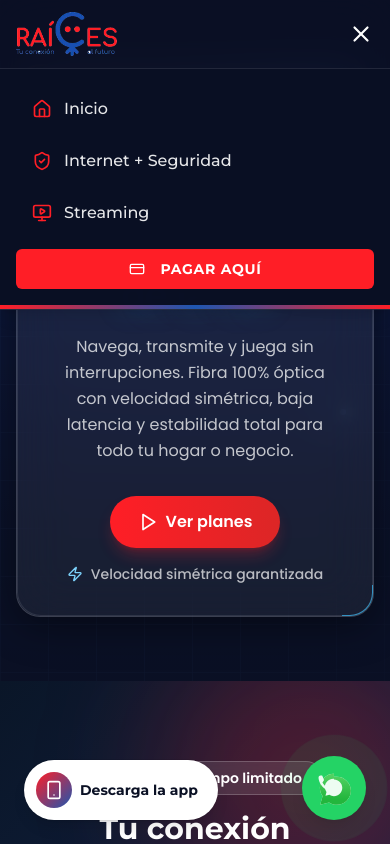
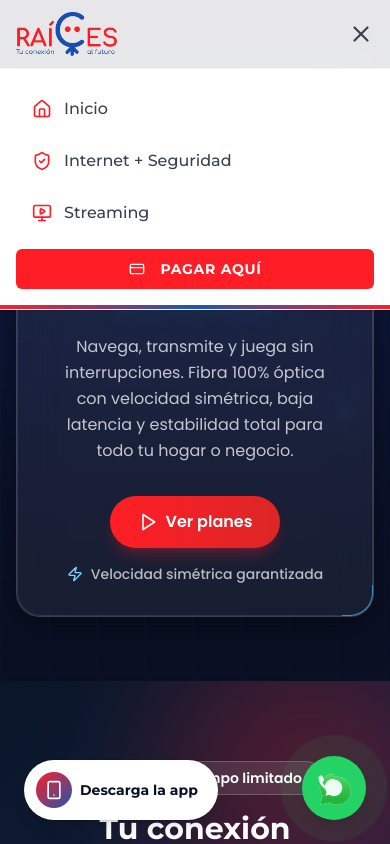
Before and after one commit to yeiider/raicesc2, a Next.js app: page / in a window 390 px wide. Both pictures are taken after a click on the button 361 px from the left and 34 px from the top of the page. Shown: the top 844 px of the page. Built offline with nearby package versions, Linux system fonts and the light colour scheme.

Commit message:
Restore white header background on scroll while keeping transparent float over hero

```diff
--- a/components/header.tsx
+++ b/components/header.tsx
@@ -28,7 +28,7 @@ export function Header() {
     <header
       className={`fixed inset-x-0 top-0 z-50 w-full transition-all duration-300 ${
         scrolled || isMenuOpen
-          ? "border-b border-white/10 bg-[#0a1024]/80 shadow-lg backdrop-blur-xl"
+          ? "border-b border-gray-100 bg-white/90 shadow-sm backdrop-blur-md"
           : "border-b border-transparent bg-transparent"
       }`}
     >
@@ -45,11 +45,13 @@ export function Header() {
               <Link
                 key={item.label}
                 href={item.href}
-                className="group relative flex items-center gap-2 rounded-full px-4 py-2 font-heading text-sm font-medium text-white/90 transition-colors hover:text-white"
+                className={`group relative flex items-center gap-2 rounded-full px-4 py-2 font-heading text-sm font-medium transition-colors ${
+                  scrolled ? "text-gray-700 hover:text-raicesBlue" : "text-white/90 hover:text-white"
+                }`}
               >
-                <Icon className="h-4 w-4 text-raicesRed transition-colors group-hover:text-sky-300" />
+                <Icon className="h-4 w-4 text-raicesRed transition-colors group-hover:text-raicesBlue" />
                 <span className="tracking-wide">{item.label}</span>
-                <span className="absolute inset-x-4 -bottom-0.5 h-0.5 origin-left scale-x-0 rounded-full bg-gradient-to-r from-raicesRed to-sky-400 transition-transform duration-300 group-hover:scale-x-100" />
+                <span className="absolute inset-x-4 -bottom-0.5 h-0.5 origin-left scale-x-0 rounded-full bg-gradient-to-r from-raicesRed to-raicesBlue transition-transform duration-300 group-hover:scale-x-100" />
               </Link>
             )
           })}
@@ -67,7 +69,7 @@ export function Header() {
 
         {/* Mobile Menu Button */}
         <button
-          className="text-white lg:hidden"
+          className={`lg:hidden ${scrolled || isMenuOpen ? "text-gray-700" : "text-white"}`}
           onClick={() => setIsMenuOpen(!isMenuOpen)}
           aria-label={isMenuOpen ? "Cerrar menú" : "Abrir menú"}
         >
@@ -83,7 +85,7 @@ export function Header() {
             animate={{ height: "auto", opacity: 1 }}
             exit={{ height: 0, opacity: 0 }}
             transition={{ duration: 0.3, ease: "easeInOut" }}
-            className="overflow-hidden border-t border-white/10 bg-[#0a1024]/95 backdrop-blur-xl lg:hidden"
+            className="overflow-hidden border-t border-gray-100 bg-white backdrop-blur-xl lg:hidden"
           >
             <div className="container mx-auto flex flex-col gap-1 px-4 py-4">
               {navItems.map((item, index) => {
@@ -97,7 +99,7 @@ export function Header() {
                   >
                     <Link
                       href={item.href}
-                      className="flex items-center gap-3 rounded-xl px-4 py-3 font-heading font-medium text-white/90 transition-colors hover:bg-white/10 hover:text-white"
+                      className="flex items-center gap-3 rounded-xl px-4 py-3 font-heading font-medium text-gray-700 transition-colors hover:bg-gray-50 hover:text-raicesBlue"
                       onClick={() => setIsMenuOpen(false)}
                     >
                       <Icon className="h-5 w-5 text-raicesRed" />
```
